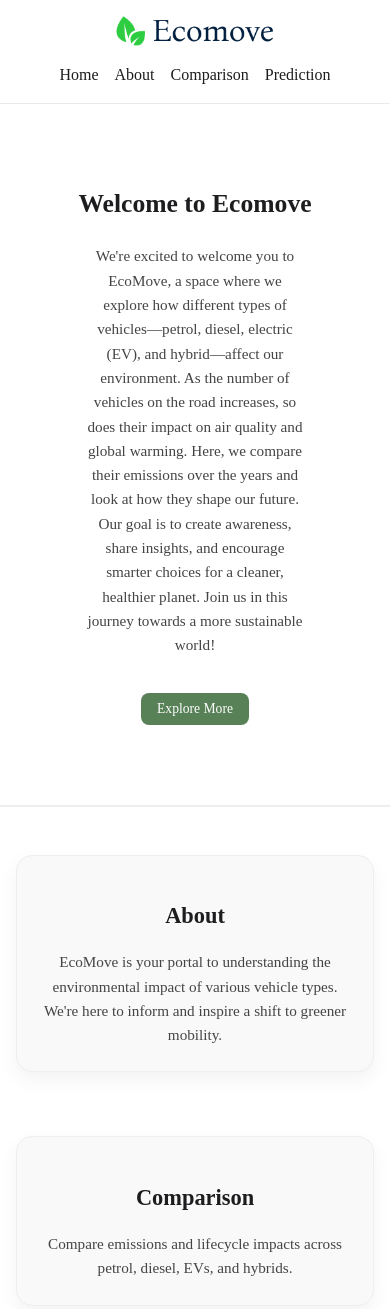
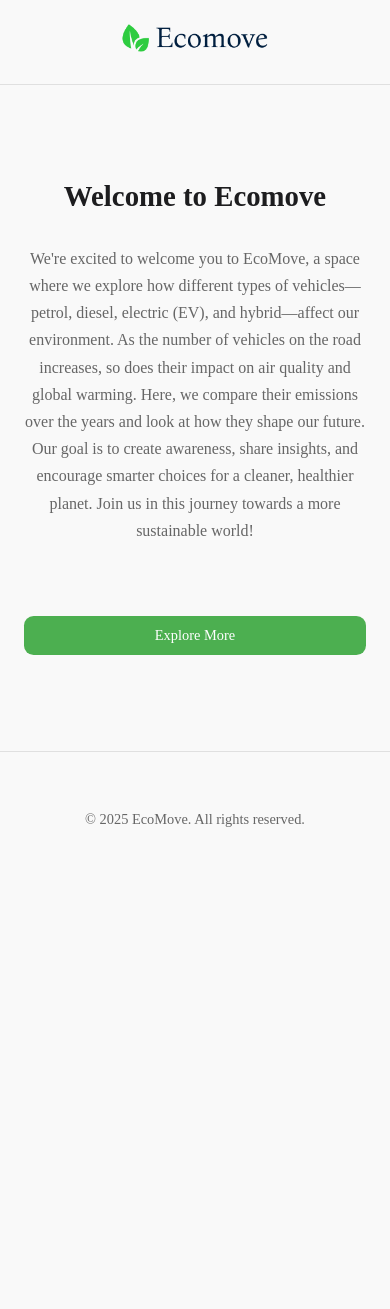
Before and after one commit to Gopa-613/ecomove, a plain HTML site: page index.html in a window 390 px wide. Shown: the top 1309 px of the page. After the commit the page ends 886 px from the top, so only its background shows below. Drawn offline with nearby package versions, Linux system fonts and the light colour scheme; a web font is replaced by a local one.

Commit message:
redesign-UI-with-loading-screen

```diff
--- a/index.html
+++ b/index.html
@@ -25,9 +25,9 @@
     <div class="logo">
       <img src="img/logo.png" alt="EcoMove Logo" />
     </div>
-    <div class="nav">
+    <div class="nav" id="navItems">
       <a href="#home">Home</a>
-      <a href="#main">About</a>
+      <a href="#about">About</a>
       <a href="#comparison">Comparison</a>
       <a href="#prediction">Prediction</a>
     </div>
@@ -43,18 +43,28 @@
       Join us in this journey towards a more sustainable world!
     </p>
     <img src="img/hero-image.png" alt="hero-image">
-    <button class="btn"><a href="#about" class="buttonLink">Explore More</a></button>
+    <button class="btn" id="exploreButton"><a href="#main" class="buttonLink">Explore More</a></button>
   </div>
-  <main id="main">
-    <section id="about" class="section">
+
+  <div id="loadingScreen" class="loading-screen">
+    <img id="loadingImage" src="img/hero-image.png" alt="EcoMove Loading Image">
+  </div>
+
+  <main id="main" style="display: none;">
+    <section id="about" class="section fade-in">
       <h2>About</h2>
-      <p>EcoMove is your portal to understanding the environmental impact of various vehicle types. We're here to inform
-        and inspire a shift to greener mobility.</p>
+      <p>EcoMove is an informative platform that explores how different vehicles—petrol, diesel, electric, and
+        hybrid—impact the
+        environment. Focusing on air pollution and global warming, it presents real-time, data-backed comparisons through
+        clear
+        visuals. Users can explore emissions data, fuel efficiency, and lifecycle impacts via interactive graphs and
+        charts—making complex climate information easy to understand.</p>
     </section>
 
     <section id="comparison" class="section fade-in">
       <h2>Comparison</h2>
       <p>Compare emissions and lifecycle impacts across petrol, diesel, EVs, and hybrids.</p>
+      <button class="dashboardButton"><a class="buttonLink" href="#home">Go to Comparison</a></button>
     </section>
 
     <section id="prediction" class="section fade-in">
@@ -68,7 +78,6 @@
   <footer class="footer">
     <p>© 2025 EcoMove. All rights reserved.</p>
   </footer>
-
 </body>
 
 </html>
--- a/style.css
+++ b/style.css
@@ -1,15 +1,15 @@
 :root {
-  --color-bg: #fff;
-  --color-text-primary: #1d1d1f;
-  --color-text-secondary: #444;
-  --color-accent: #588157;
-  --color-accent-hover: #344e41;
-  --color-border-light: #eaeaea;
-  --color-border-dark: #eee;
-  --color-card-bg: #f9f9f9;
+  --color-bg: #f9f9f9; /* Very light grey for a softer background */
+  --color-text-primary: #1d1d1f; /* Dark grey, almost black, for primary text */
+  --color-text-secondary: #666; /* Medium grey for secondary text */
+  --color-accent: #4CAF50; /* A subtle green for accent */
+  --color-accent-hover: #43A047; /* Darker shade for hover */
+  --color-border-light: #e0e0e0; /* Very light border */
+  --color-card-bg: #fff; /* White for section backgrounds to create separation */
   --font-family: "Bona Nova", serif;
-
-  --max-width: 100vw;
+  --font-weight-regular: 400;
+  --font-weight-bold: 700;
+  --max-width: 1200px; /* Slightly wider max width for a more spacious feel */
 }
 
 html {
@@ -20,9 +20,12 @@ html {
 body {
   margin: 0;
   font-family: var(--font-family);
+  font-weight: var(--font-weight-regular);
   background-color: var(--color-bg);
   color: var(--color-text-primary);
-  line-height: 1.6;
+  line-height: 1.7; /* Improved line height for readability */
+  -webkit-font-smoothing: antialiased; /* Enhance font rendering for smoother text */
+  -moz-osx-font-smoothing: grayscale;
 }
 
 /* Navbar */
@@ -30,32 +33,32 @@ body {
   display: flex;
   justify-content: space-between;
   align-items: center;
-  padding: 1rem 2rem;
+  padding: 1.5rem 2rem; /* Increased padding for more breathing room */
   border-bottom: 1px solid var(--color-border-light);
   position: sticky;
   top: 0;
-  background-color: var(--color-bg);
+  background-color: rgba(249, 249, 249, 0.95); /* Slightly transparent background for a modern feel */
   z-index: 1000;
   flex-wrap: wrap;
   max-width: var(--max-width);
-  margin: auto;
+  margin: 0 auto;
 }
 
 .logo img {
-  height: 35px;
+  height: 30px; /* Slightly smaller logo for a cleaner look */
 }
 
 .nav {
-  display: flex;
-  flex-wrap: wrap;
-  gap: 1.5rem;
+  display: none;
+  gap: 2rem; /* Increased gap for more spacing */
 }
 
 .nav a {
   text-decoration: none;
   color: var(--color-text-primary);
-  font-weight: 500;
+  font-weight: var(--font-weight-regular);
   font-size: 1rem;
+  transition: color 0.3s ease;
 }
 
 .nav a:hover {
@@ -67,224 +70,234 @@ body {
   display: flex;
   flex-direction: column;
   justify-content: center;
-  gap: 1.2rem;
-  padding: 6rem 7rem 5rem;
-  border-bottom: 2px solid var(--color-border-dark);
-  max-width: var(--max-width);
-  margin: auto;
-  position: relative;
+  gap: 1.5rem;
+  padding: 8rem 2rem 6rem; /* Increased vertical padding, reduced horizontal */
+  border-bottom: none; /* Removed bottom border for a cleaner transition */
+  max-width: 900px; /* Narrower max width for better text flow */
+  margin: 0 auto;
+  text-align: center; /* Center align content in the hero */
 }
 
 .hero img {
-  position: absolute;
-  height: 26rem;
-  width: 25rem;
-  right: 7rem;
-  top: 2%;
-  border-radius: 50%;
-  animation: rise-fall 1.8s ease-in-out infinite;
-  transition: transform 0.3s ease;
-}
-
-@keyframes rise-fall {
-  0%, 100% {
-    transform: translateY(15px);
-  }
-  50% {
-    transform: translateY(-10px);
-  }
+  display: none;
+  /* position: absolute;
+  right: 0;
+  height: 20vh;
+  width: 20vh; */
 }
 
 .hero h1 {
-  font-size: clamp(2rem, 5vw, 2.8rem);
-  font-weight: 600;
-  margin: 0;
+  font-size: clamp(2.5rem, 6vw, 3.5rem); /* Larger, more impactful heading */
+  font-weight: var(--font-weight-bold);
+  margin: 0 0 0.5rem 0;
+  line-height: 1.1;
 }
 
 .hero p {
-  font-size: clamp(1rem, 2vw, 1.2rem);
+  font-size: clamp(1.1rem, 2.2vw, 1.3rem);
   color: var(--color-text-secondary);
-  max-width: 700px;
-  margin: 0;
+  max-width: 800px;
+  margin: 0 auto 1.5rem auto;
 }
 
 /* Buttons */
 .btn,
 .dashboardButton {
-  padding: 0.75rem 1.5rem;
+  display: inline-block; /* To control width based on content */
+  padding: 0.8rem 1.8rem; /* Slightly more padding */
   font-size: 1rem;
+  font-family: var(--font-family);
   background-color: var(--color-accent);
   color: #fff;
   border: none;
-  border-radius: 0.5rem;
+  border-radius: 0.6rem; /* Slightly more rounded */
   text-decoration: none;
-  transition: background-color 0.3s ease;
+  transition: background-color 0.3s ease, transform 0.2s ease-in-out;
   cursor: pointer;
-  margin-top: 1rem;
-  width: fit-content;
+  margin-top: 1.5rem;
 }
 
-.btn:hover,
-.dashboardButton:hover {
+
+.btn:hover {
   background-color: var(--color-accent-hover);
+  color: white;
+  transform: translateY(-2px); /* Subtle lift on hover */
 }
-
-.buttonLink {
+.buttonLink{
   text-decoration: none;
-  color: #fff;
-  font-family: var(--font-family);
+  color: white;
+}
+.buttonLink:hover{
+  font-style: bold;
 }
 
 /* Main Content */
 main {
-  display: flex;
-  flex-direction: row;
-  gap: 2rem;
-  flex-wrap: wrap;
   padding: 4rem 2rem;
-  justify-content: center;
   max-width: var(--max-width);
-  margin: auto;
+  margin: 0 auto;
 }
 
-/* Section as Card */
+/* Section */
 section {
-  display: flex;
-  flex-direction: row;
-  justify-content: center;
-  align-items: center;
-  flex-direction: column;
   background-color: var(--color-card-bg);
-  padding: 2rem;
-  border-radius: 16px;
-  box-shadow: 0 8px 20px rgba(0, 0, 0, 0.05);
-  border: 1px solid var(--color-border-dark);
-  transition: transform 0.3s ease;
-  max-width: 400px;
-  margin: 1rem auto;
+  padding: 3rem 2rem; /* Increased padding */
+  border-radius: 12px; /* More rounded corners */
+  box-shadow: 0 4px 8px rgba(0, 0, 0, 0.03); /* Softer shadow */
+  border: 1px solid var(--color-border-light);
+  margin-bottom: 2rem; /* Increased margin for more visual separation */
   text-align: center;
 }
 
-section:hover {
-  transform: translateY(-4px);
-}
-
 section h2 {
-  font-size: clamp(1.6rem, 4vw, 2rem);
+  font-size: clamp(2rem, 5vw, 2.5rem);
+  font-weight: var(--font-weight-bold);
   margin-bottom: 1rem;
+  color: var(--color-text-primary);
 }
 
 section p {
   font-size: 1.1rem;
   color: var(--color-text-secondary);
   max-width: 700px;
-  margin: auto;
+  margin: 0 auto 1.5rem auto;
+}
+
+/* Specific styling for Comparison and Prediction sections */
+#comparison,
+#prediction {
+  display: flex;
+  flex-direction: column;
+  justify-content: center;
+  align-items: center;
+}
+
+#comparison p,
+#prediction p {
+  margin-bottom: 2rem;
 }
 
 /* Footer */
 .footer {
   text-align: center;
-  padding: 2rem 1rem;
-  color: #888;
+  padding: 2.5rem 1rem;
+  color: var(--color-text-secondary);
   font-size: 0.9rem;
-  border-top: 1px solid var(--color-border-dark);
+  border-top: 1px solid var(--color-border-light);
   max-width: var(--max-width);
-  margin: auto;
+  margin: 2rem auto 0; /* Add some top margin to separate from main content */
 }
 
-/* Responsive Layout */
-@media (max-width: 1300px) {
-  .hero img{
-    height: 20rem;
-  width: 19rem;
-  top: 10%;
+/* Loading Screen Styles */
+.loading-screen {
+  position: fixed;
+  top: 0;
+  left: 0;
+  width: 100%;
+  height: 100%;
+  background-color: #e9f5db; /* Match background */
+  display: flex;
+  justify-content: center;
+  align-items: center;
+  z-index: 1001; /* Higher than everything else */
+}
+
+.loading-screen img {
+  height: 12vh;
+  width: 6.4vw;
+  border: 2px groove var(--color-accent);
+  outline: 2px dashed var(--color-accent-hover);
+  outline-offset: 2px;
+  border-radius: 176px;
+  animation: waveJump 0.5s ease-in-out infinite alternate;
+}
+
+@keyframes waveJump {
+  0% {
+    transform: translateY(0);
+  }
+  100% {
+    transform: translateY(-20px); /* Adjust jump height */
   }
 }
 
+/* Initially hide the loading screen */
+.loading-screen {
+  display: none;
+}
 
-@media (max-width: 1210px) {
-  .hero img {
+
+/* Responsive Layout */
+@media (max-width: 768px) {
+  .navbar {
+    flex-direction: column;
+    align-items: center;
+    gap: 1rem;
+    padding: 1.5rem;
   }
 
-  .hero p{
-    width: 600px;
+  .nav {
+    gap: 1.5rem;
+  }
+
+  .hero {
+    padding: 6rem 1.5rem 4rem;
+  }
+
+  .hero h1 {
+    font-size: 2.2rem;
+  }
+
+  .hero p {
+    font-size: 1.1rem;
   }
 
   main {
-    flex-direction: column;
-    padding: 2rem 1rem;
+    padding: 3rem 1.5rem;
+  }
+
+  section {
+    padding: 2.5rem 1.5rem;
+  }
+
+  section h2 {
+    font-size: 2rem;
+  }
+
+  section p {
+    font-size: 1rem;
+  }
+}
+
+@media (max-width: 425px) {
+  .logo img {
+    height: 28px;
   }
 
   .nav {
     gap: 1rem;
   }
-}
 
-@media (max-width: 1096px) {
-  .hero img{
-    display: none;
-  }
-
-}
-
-@media (max-width: 768px) {
-  .navbar {
-    flex-direction: column;
-    align-items: center;
-    gap: 0.5rem;
-  }
-
-  .nav {
-    gap: 1rem;
-    flex-wrap: wrap;
-    justify-content: center;
-    width: 100%;
-  }
-
-  .hero {
-    text-align: center;
-    padding: 5rem 1rem;
-  }
-
-  .hero p{
-    width: fit-content;
-    padding: 0 70px;
-  }
-  .hero img {
-    display: none;
-  }
-
-  .btn {
-    font-size: 0.9rem;
-    padding: 0.6rem 1.2rem;
-    margin: 1rem auto 0;
-  }
-
-  section {
-    padding: 1.5rem;
-  }
-}
-
-@media (max-width: 425px) {
-  .logo img {
-    height: 30px;
+  .nav a {
+    font-size: 0.95rem;
   }
 
   .hero h1 {
-    font-size: 1.6rem;
+    font-size: 1.8rem;
   }
 
   .hero p {
-    font-size: 0.95rem;
+    font-size: 1rem;
   }
 
-  .btn {
-    font-size: 0.85rem;
-    padding: 0.5rem 1rem;
+  .btn,
+  .dashboardButton {
+    font-size: 0.9rem;
+    padding: 0.7rem 1.6rem;
   }
 
   section h2 {
-    font-size: 1.4rem;
+    font-size: 1.6rem;
   }
 
   section p {
```
Also changed, not shown: script.js (+27 -0 lines), 1 other file.
